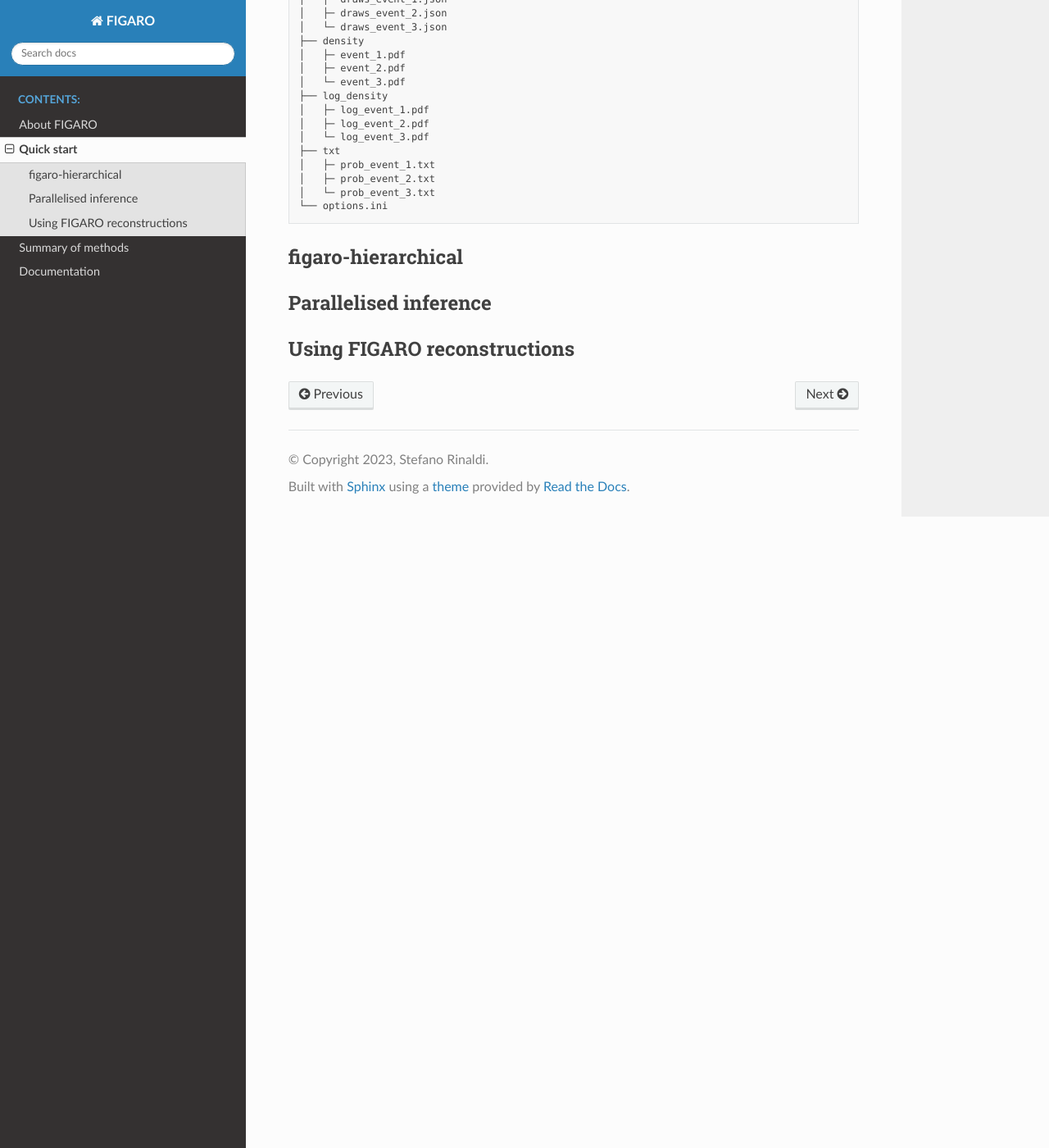
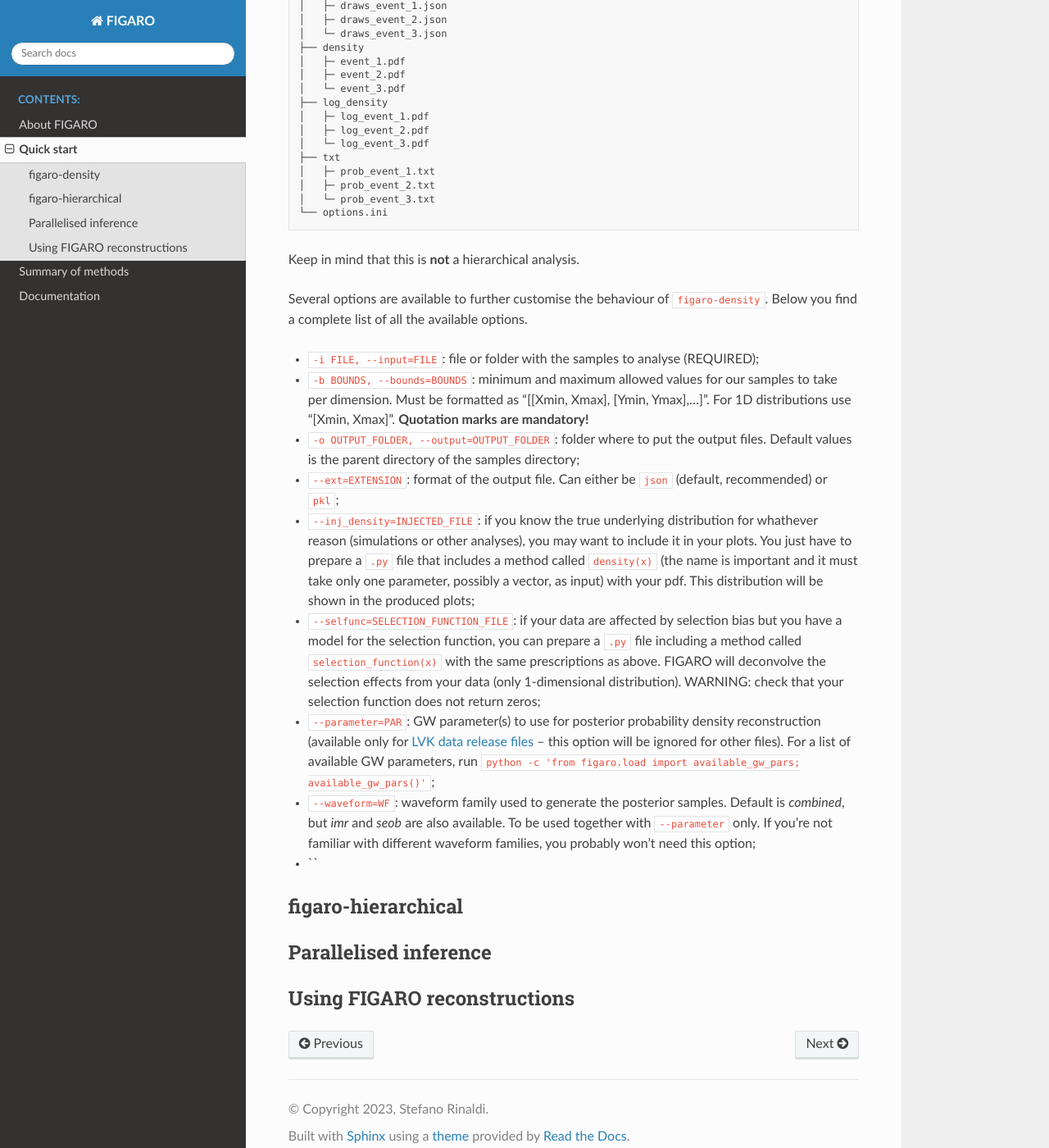
Before and after one commit to sterinaldi/FIGARO, a Sphinx documentation site: the page built from docs/source/quickstart.md, in a window 1280 px wide and 1400 px high, scrolled down 1856 px. Shown: the whole window at 82% size. Built offline with Sphinx 7.4.7 and the Read the Docs theme 2.0.0, drawn with Linux system fonts in a browser that asks for light colours; some of the changed text lies outside the part shown.

Commit message:
more docs

````diff
--- a/docs/source/quickstart.md
+++ b/docs/source/quickstart.md
@@ -8,7 +8,7 @@ FIGARO comes with two main CLI:
 
  Both CLI are automatically installed with FIGARO. You can check it by running `figaro-density -h` and `figaro-hierarchical -h`: this will print the help pages for the scripts.
 
-## figaro-density
+## figaro-density
 
 The `figaro-density` CLI reconstructs a probability density given a set of samples. Let's assume to have a folder structure as this:
 ```
@@ -79,7 +79,19 @@ my_folder
 │   └─ prob_event_3.txt
 └── options.ini
 ```
+Keep in mind that this is **not** a hierarchical analysis.
 
+Several options are available to further customise the behaviour of `figaro-density`. Below you find a complete list of all the available options.
+
+* `-i FILE, --input=FILE`: file or folder with the samples to analyse (REQUIRED);
+* `-b BOUNDS, --bounds=BOUNDS`: minimum and maximum allowed values for our samples to take per dimension. Must be formatted as "[[Xmin, Xmax], [Ymin, Ymax],...]". For 1D distributions use "[Xmin, Xmax]". **Quotation marks are mandatory!**
+* `-o OUTPUT_FOLDER, --output=OUTPUT_FOLDER`: folder where to put the output files. Default values is the parent directory of the samples directory;
+* `--ext=EXTENSION`: format of the output file. Can either be `json` (default, recommended) or `pkl`;
+* `--inj_density=INJECTED_FILE`: if you know the true underlying distribution for whathever reason (simulations or other analyses), you may want to include it in your plots. You just have to prepare a `.py` file that includes a method called `density(x)` (the name is important and it must take only one parameter, possibly a vector, as input) with your pdf. This distribution will be shown in the produced plots;
+* `--selfunc=SELECTION_FUNCTION_FILE`: if your data are affected by selection bias but you have a model for the selection function, you can prepare a `.py` file including a method called `selection_function(x)` with the same prescriptions as above. FIGARO will deconvolve the selection effects from your data (only 1-dimensional distribution). WARNING: check that your selection function does not return zeros;
+* `--parameter=PAR`: GW parameter(s) to use for posterior probability density reconstruction (available only for [LVK data release files](https://gwosc.org/eventapi/html/GWTC/) – this option will be ignored for other files). For a list of available GW parameters, run `python -c 'from figaro.load import available_gw_pars; available_gw_pars()'`;
+* `--waveform=WF`: waveform family used to generate the posterior samples. Default is *combined*, but *imr* and *seob* are also available. To be used together with `--parameter` only. If you're not familiar with different waveform families, you probably won't need this option;
+* ``
 
 ## figaro-hierarchical
 
````
